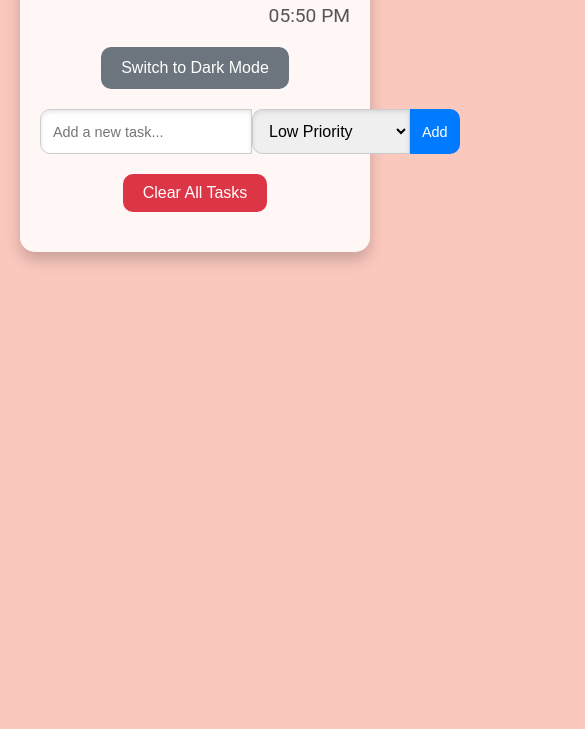
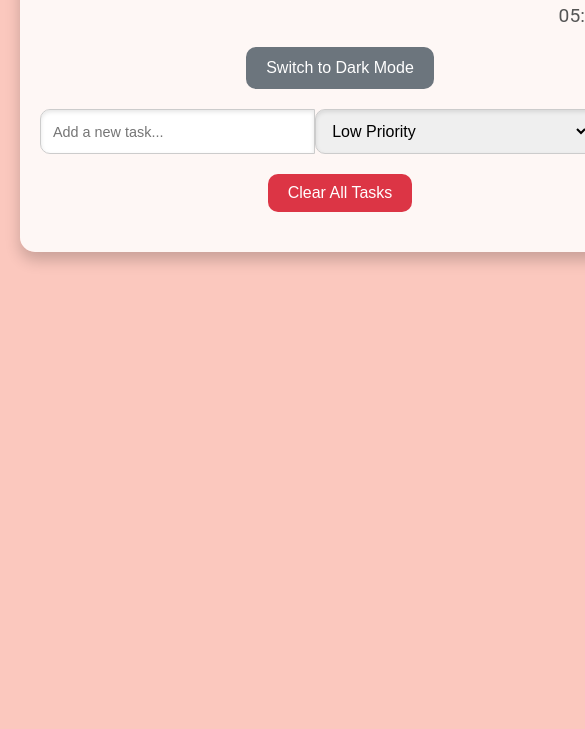
Before and after one commit to Dhanush1s/TO-DO-LIST, a plain HTML site: page index.html in a window 390 px wide. Shown: the part 115-844 px from the top of the page, 585 px wide, since content can reach past the window. Drawn offline with Linux system fonts and the light colour scheme.

Commit message:
Update styles.css

```diff
--- a/styles.css
+++ b/styles.css
@@ -195,6 +195,7 @@
         @media (max-width: 600px) {
             .container {
                 margin: 20px;
+                width: 200vw;
             }
 
             .tasks li {
```
